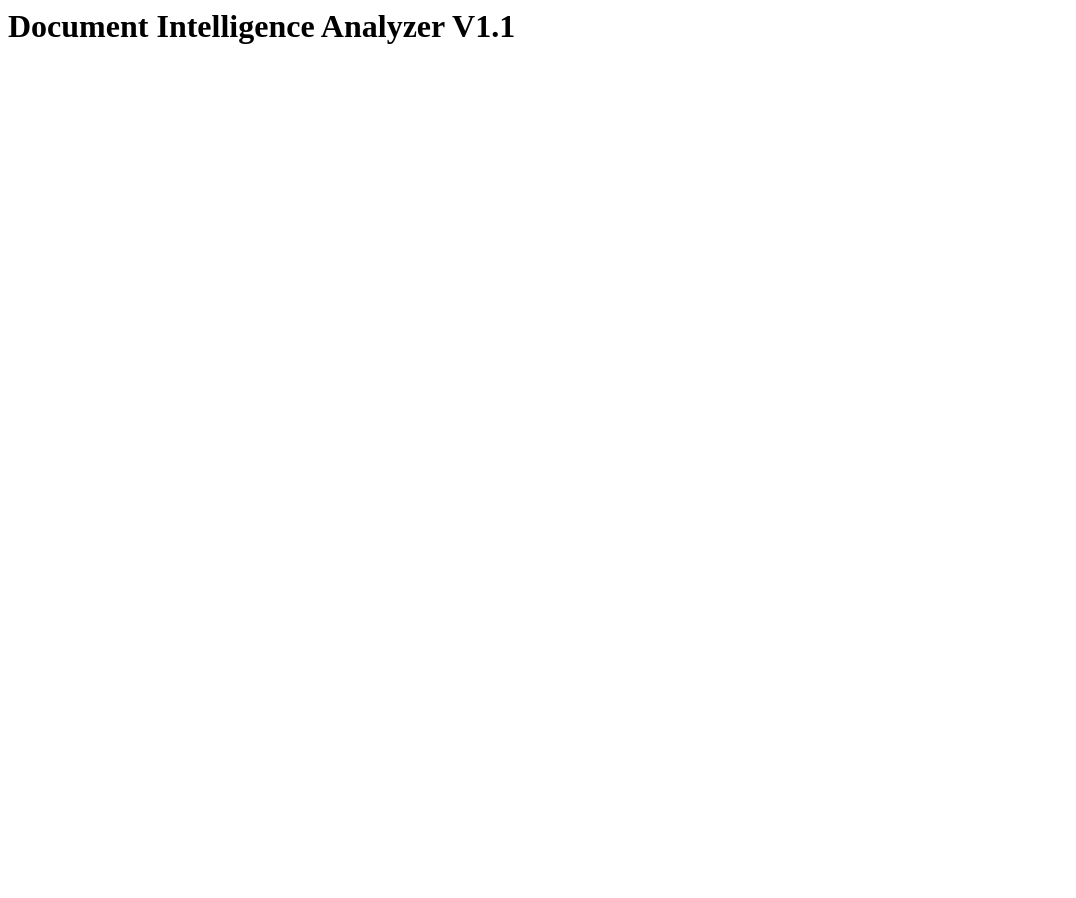
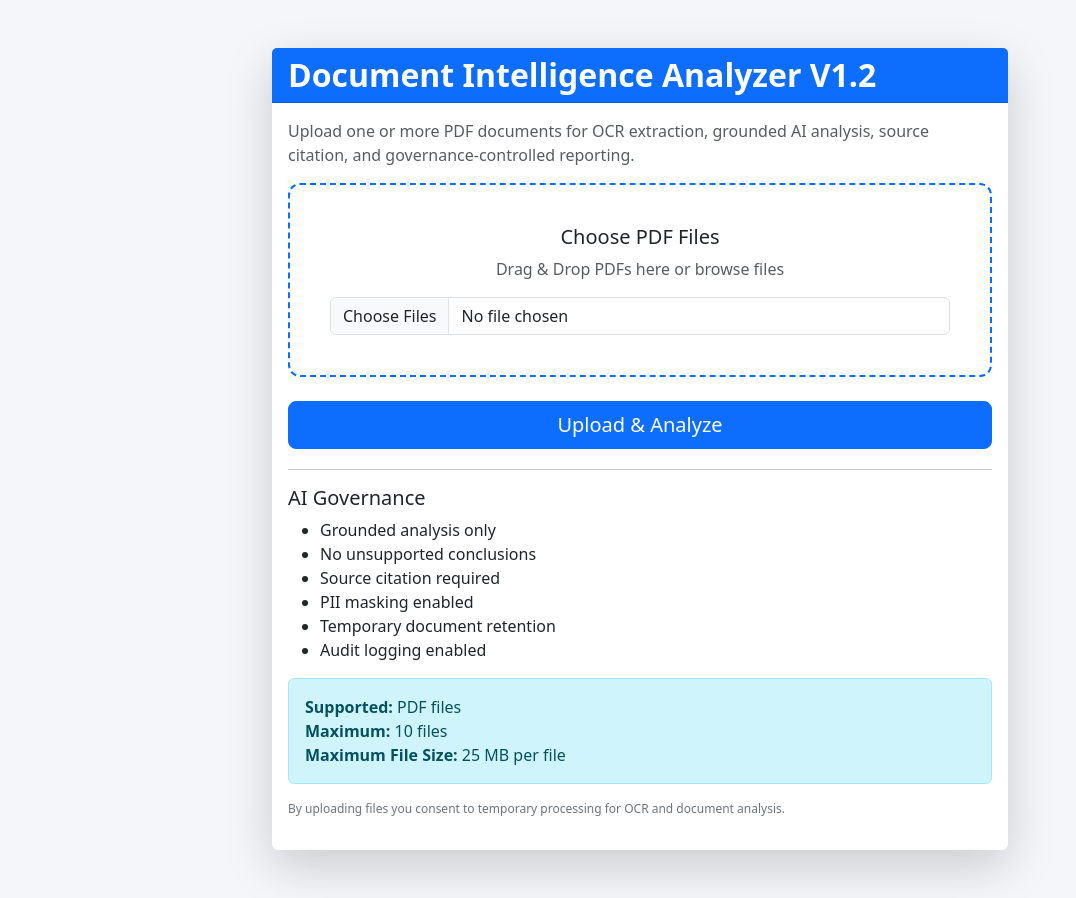
Before and after one commit to wleyritana/tb_test_1, a Flask app: page / in a window 1280 px wide. Shown: the whole page, without its empty margins (0-1076 px from the left). Before the commit the page ends 44 px from the top, so only its background shows below. Run offline with Flask 3, Linux system fonts and the light colour scheme.

Commit message:
Update index.html to version 1.2 with new features
Updated the HTML template for Document Intelligence Analyzer to version 1.2, including new styles, improved layout, and enhanced functionality for file uploads.

```diff
--- a/templates/index.html
+++ b/templates/index.html
@@ -1 +1,252 @@
-<html><body><h1>Document Intelligence Analyzer V1.1</h1></body></html>
+<!DOCTYPE html>
+<html lang="en">
+
+<head>
+
+    <meta charset="UTF-8">
+    <meta name="viewport" content="width=device-width, initial-scale=1">
+
+    <title>Document Intelligence Analyzer V1.2</title>
+
+    <link href="https://cdn.jsdelivr.net/npm/bootstrap@5.3.3/dist/css/bootstrap.min.css" rel="stylesheet">
+
+    <style>
+
+        body{
+            background:#f4f6f9;
+        }
+
+        .upload-box{
+            border:2px dashed #0d6efd;
+            border-radius:12px;
+            padding:40px;
+            text-align:center;
+            background:white;
+            transition:0.3s;
+        }
+
+        .upload-box:hover{
+            background:#f9fbff;
+        }
+
+        .logo-title{
+            font-weight:700;
+        }
+
+        .status-box{
+            margin-top:20px;
+        }
+
+        .footer-note{
+            font-size:12px;
+            color:#6c757d;
+        }
+
+    </style>
+
+</head>
+
+<body>
+
+<div class="container py-5">
+
+    <div class="row justify-content-center">
+
+        <div class="col-lg-8">
+
+            <div class="card shadow-lg border-0">
+
+                <div class="card-header bg-primary text-white">
+
+                    <h2 class="logo-title mb-0">
+                        Document Intelligence Analyzer V1.2
+                    </h2>
+
+                </div>
+
+                <div class="card-body">
+
+                    <p class="text-muted">
+
+                        Upload one or more PDF documents for OCR extraction,
+                        grounded AI analysis, source citation, and governance-controlled reporting.
+
+                    </p>
+
+                    <form id="uploadForm">
+
+                        <div class="upload-box mb-4">
+
+                            <h5>
+                                Choose PDF Files
+                            </h5>
+
+                            <p class="text-muted">
+
+                                Drag & Drop PDFs here or browse files
+
+                            </p>
+
+                            <input
+                                type="file"
+                                id="files"
+                                name="files"
+                                class="form-control"
+                                accept=".pdf"
+                                multiple>
+
+                        </div>
+
+                        <div class="d-grid">
+
+                            <button
+                                type="submit"
+                                class="btn btn-primary btn-lg">
+
+                                Upload & Analyze
+
+                            </button>
+
+                        </div>
+
+                    </form>
+
+                    <div class="status-box" id="status"></div>
+
+                    <hr>
+
+                    <h5>AI Governance</h5>
+
+                    <ul>
+
+                        <li>Grounded analysis only</li>
+
+                        <li>No unsupported conclusions</li>
+
+                        <li>Source citation required</li>
+
+                        <li>PII masking enabled</li>
+
+                        <li>Temporary document retention</li>
+
+                        <li>Audit logging enabled</li>
+
+                    </ul>
+
+                    <div class="alert alert-info">
+
+                        <strong>Supported:</strong>
+
+                        PDF files
+
+                        <br>
+
+                        <strong>Maximum:</strong>
+
+                        10 files
+
+                        <br>
+
+                        <strong>Maximum File Size:</strong>
+
+                        25 MB per file
+
+                    </div>
+
+                    <p class="footer-note">
+
+                        By uploading files you consent to temporary processing
+                        for OCR and document analysis.
+
+                    </p>
+
+                </div>
+
+            </div>
+
+        </div>
+
+    </div>
+
+</div>
+
+<script>
+
+const form = document.getElementById("uploadForm");
+
+form.addEventListener("submit", async (e) => {
+
+    e.preventDefault();
+
+    const fileInput = document.getElementById("files");
+
+    const files = fileInput.files;
+
+    const status = document.getElementById("status");
+
+    if(files.length === 0){
+
+        status.innerHTML = `
+            <div class="alert alert-warning">
+                Please select at least one PDF file.
+            </div>
+        `;
+
+        return;
+    }
+
+    let formData = new FormData();
+
+    for(let i = 0; i < files.length; i++){
+
+        formData.append("files", files[i]);
+
+    }
+
+    status.innerHTML = `
+        <div class="alert alert-info">
+            Uploading and processing documents...
+        </div>
+    `;
+
+    try{
+
+        const response = await fetch(
+            "/api/upload",
+            {
+                method: "POST",
+                body: formData
+            }
+        );
+
+        const result = await response.json();
+
+        status.innerHTML = `
+            <div class="alert alert-success">
+                Upload successful.
+                <br>
+                Files uploaded:
+                ${result.files ? result.files.join(", ") : "Completed"}
+            </div>
+        `;
+
+    }
+    catch(error){
+
+        status.innerHTML = `
+            <div class="alert alert-danger">
+                Upload failed.
+                Check server logs.
+            </div>
+        `;
+
+        console.error(error);
+
+    }
+
+});
+
+</script>
+
+</body>
+</html>
```
